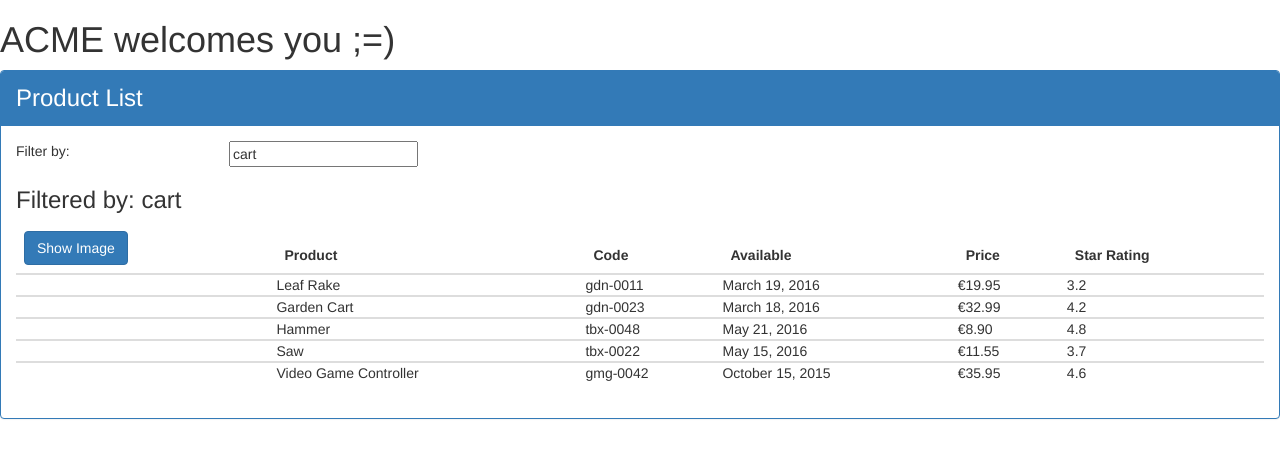
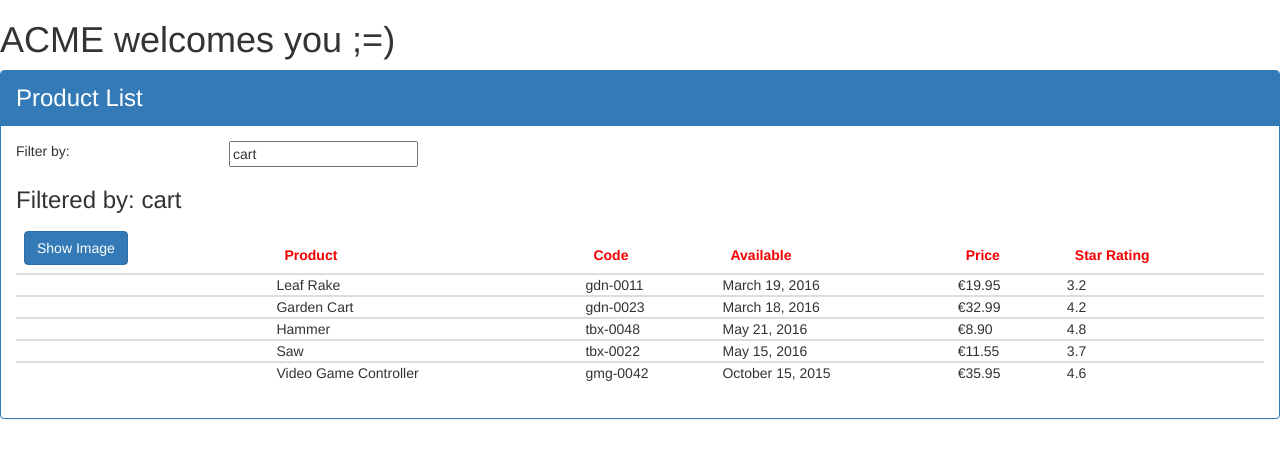
Before and after one commit to YoneMoreno/LearningAngular, an Angular app in the folder APM/: page / in a window 1280 px wide. Shown: the top 458 px of the page. Built offline with nearby package versions, Linux system fonts and the light colour scheme.

Commit message:
encapsulated thead style into a separate css

```diff
--- /dev/null
+++ b/APM/src/app/products/product-list.component.css
@@ -0,0 +1,3 @@
+thead{
+  color: #f30000;
+}
--- a/APM/src/app/products/product-list.component.ts
+++ b/APM/src/app/products/product-list.component.ts
@@ -3,7 +3,8 @@ import {IProduct} from "./product";
 
 @Component({
   selector: 'pm-products',
-  templateUrl: './product-list.component.html'
+  templateUrl: './product-list.component.html',
+  styleUrls: ['./product-list.component.css']
 })
 
 export class ProductListComponent {
```
